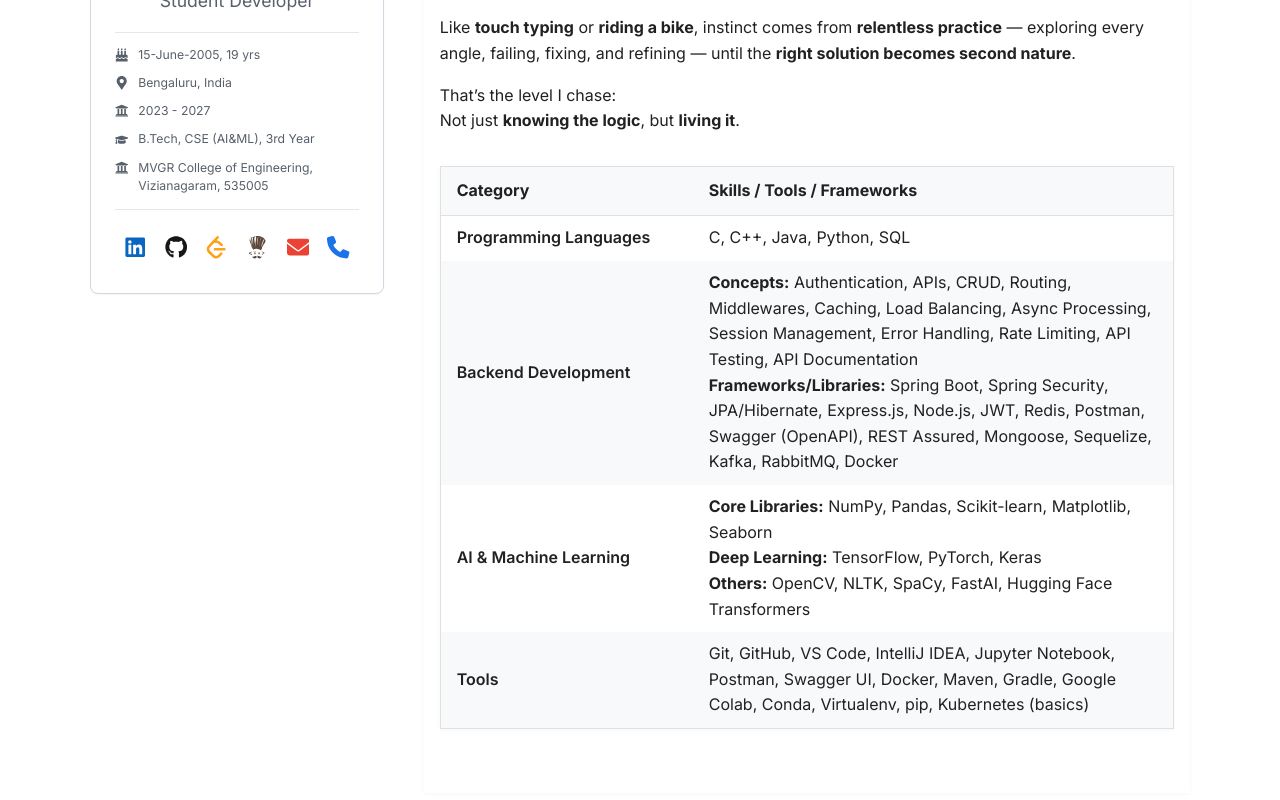
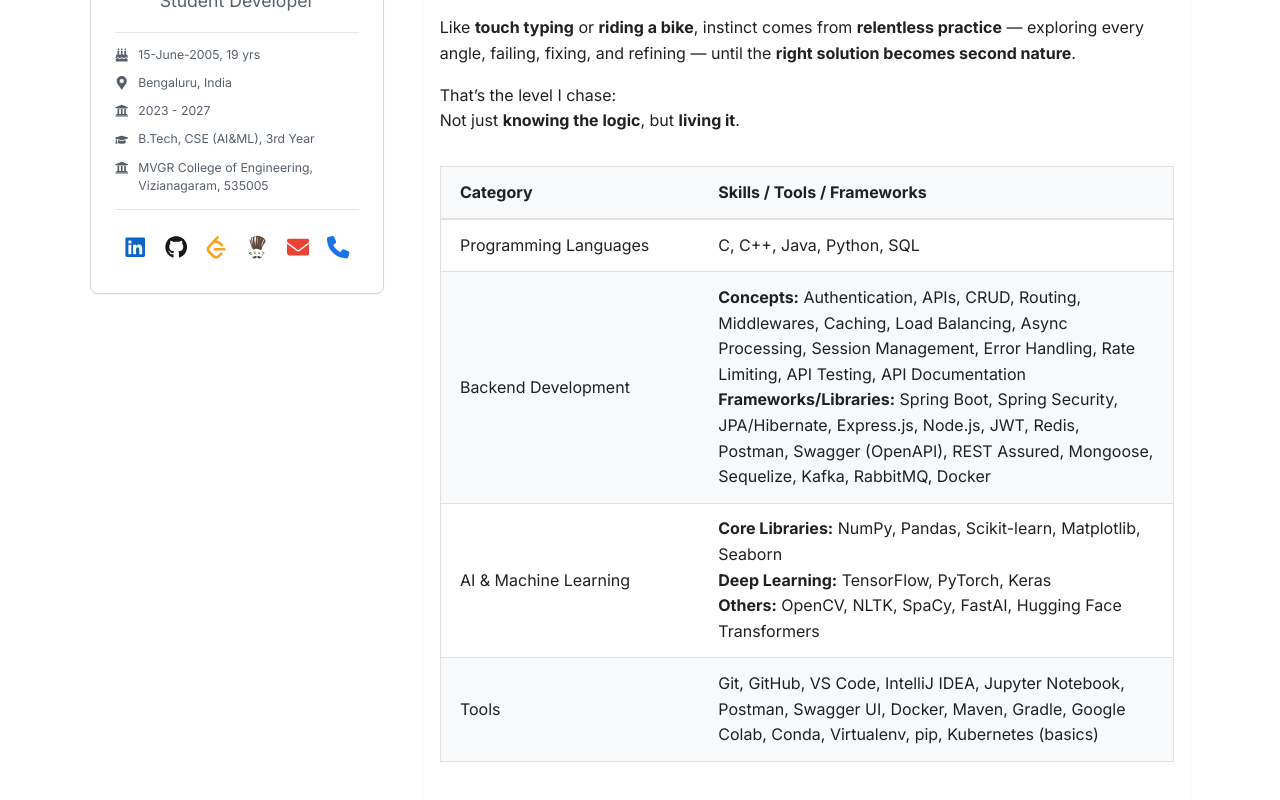
Before and after one commit to Mudavath-Giri-Naik/my-portfolio, a Next.js app: page / in a window 1280 px wide. Shown: the part 314-1114 px from the top of the page. Built offline with nearby package versions, Linux system fonts and the light colour scheme.

Commit message:
updated table UI

```diff
--- a/src/app/page.tsx
+++ b/src/app/page.tsx
@@ -23,48 +23,132 @@ const AboutMeContent = () => (
       Not just <strong>knowing the logic</strong>, but <strong>living it</strong>.
     </p>
 
-    <table style={{
-      width: '100%',
-      borderCollapse: 'collapse',
-      marginTop: '2em',
-      background: '#fff',
-      fontSize: '1em',
-      boxShadow: '0 1px 4px rgba(0,0,0,0.04)',
-      border: '1px solid #e0e0e0',
-      wordBreak: 'break-word',
-    }}>
+    {/* The updated responsive table */}
+    <div className="skills-table-container">
+      <table className="skills-table">
         <thead>
-        <tr style={{background: '#f8f9fa'}}>
-          <th style={{textAlign: 'left', padding: '0.7em 1em', borderBottom: '1px solid #e0e0e0', fontWeight: 700, width: '220px'}}>Category</th>
-          <th style={{textAlign: 'left', padding: '0.7em 1em', borderBottom: '1px solid #e0e0e0', fontWeight: 700}}>Skills / Tools / Frameworks</th>
+          <tr>
+            <th>Category</th>
+            <th>Skills / Tools / Frameworks</th>
           </tr>
         </thead>
         <tbody>
           <tr>
-          <td style={{padding: '0.6em 1em', fontWeight: 600}}>Programming Languages</td>
-          <td style={{padding: '0.6em 1em'}}>C, C++, Java, Python, SQL</td>
+            <td>Programming Languages</td>
+            <td>C, C++, Java, Python, SQL</td>
           </tr>
-        <tr style={{background: '#f8f9fa'}}>
-          <td style={{padding: '0.6em 1em', fontWeight: 600}}>Backend Development</td>
-          <td style={{padding: '0.6em 1em'}}>
+          <tr>
+            <td>Backend Development</td>
+            <td>
               <strong>Concepts:</strong> Authentication, APIs, CRUD, Routing, Middlewares, Caching, Load Balancing, Async Processing, Session Management, Error Handling, Rate Limiting, API Testing, API Documentation<br/>
               <strong>Frameworks/Libraries:</strong> Spring Boot, Spring Security, JPA/Hibernate, Express.js, Node.js, JWT, Redis, Postman, Swagger (OpenAPI), REST Assured, Mongoose, Sequelize, Kafka, RabbitMQ, Docker
             </td>
           </tr>
           <tr>
-          <td style={{padding: '0.6em 1em', fontWeight: 600}}>AI & Machine Learning</td>
-          <td style={{padding: '0.6em 1em'}}>
+            <td>AI & Machine Learning</td>
+            <td>
               <strong>Core Libraries:</strong> NumPy, Pandas, Scikit-learn, Matplotlib, Seaborn<br/>
               <strong>Deep Learning:</strong> TensorFlow, PyTorch, Keras<br/>
               <strong>Others:</strong> OpenCV, NLTK, SpaCy, FastAI, Hugging Face Transformers
             </td>
           </tr>
-        <tr style={{background: '#f8f9fa'}}>
-          <td style={{padding: '0.6em 1em', fontWeight: 600}}>Tools</td>
-          <td style={{padding: '0.6em 1em'}}>Git, GitHub, VS Code, IntelliJ IDEA, Jupyter Notebook, Postman, Swagger UI, Docker, Maven, Gradle, Google Colab, Conda, Virtualenv, pip, Kubernetes (basics)</td>
+          <tr>
+            <td>Tools</td>
+            <td>Git, GitHub, VS Code, IntelliJ IDEA, Jupyter Notebook, Postman, Swagger UI, Docker, Maven, Gradle, Google Colab, Conda, Virtualenv, pip, Kubernetes (basics)</td>
           </tr>
         </tbody>
       </table>
+    </div>
+
+    {/* Scoped CSS for the component, including the responsive media query */}
+    <style jsx>{`
+      .skills-table-container {
+        margin-top: 2em;
+        overflow-x: auto;
+      }
+
+      .skills-table {
+        width: 100%;
+        border-collapse: collapse;
+        background: #fff;
+        font-size: 1em;
+        box-shadow: 0 1px 4px rgba(0,0,0,0.04);
+        border: 1px solid #e0e0e0;
+        word-break: break-word;
+      }
+
+      .skills-table th, .skills-table td {
+        padding: 0.8em 1.2em;
+        text-align: left;
+      }
+
+      .skills-table thead tr {
+        background: #f8f9fa;
+      }
+
+      .skills-table th {
+        font-weight: 700;
+        border-bottom: 2px solid #e0e0e0;
+      }
+
+      .skills-table th:first-child {
+        width: 220px;
+      }
+
+      .skills-table tbody tr:nth-child(even) {
+        background: #f8f9fa;
+      }
+
+      .skills-table td {
+          border-bottom: 1px solid #e0e0e0;
+      }
+
+      .skills-table tbody tr:last-child td {
+          border-bottom: none;
+      }
+
+      /* --- Responsive Mobile View --- */
+      @media (max-width: 768px) {
+        .skills-table thead {
+          /* Hide the default table header on mobile */
+          display: none;
+        }
+
+        .skills-table, .skills-table tbody, .skills-table tr, .skills-table td {
+          /* Deconstruct the table into block-level elements */
+          display: block;
+          width: 100%;
+        }
+
+        .skills-table tr {
+          /* Each row becomes a card */
+          margin-bottom: 1.5rem;
+          border: 1px solid #dee2e6;
+          border-radius: 8px;
+          box-shadow: 0 4px 12px rgba(0,0,0,0.06);
+          overflow: hidden; /* Important for border-radius */
+        }
+
+        .skills-table td {
+          border: none;
+          padding: 1rem 1.2rem;
+        }
+
+        .skills-table td:first-child {
+          /* This is our new card header */
+          background-color: #e7f5ff; /* Light blue background */
+          font-weight: 700;
+          font-size: 1.1em;
+          color: #1c5d99; /* A darker blue for text */
+          border-bottom: 1px solid #cce7ff;
+        }
+
+        .skills-table td:last-child {
+            /* This is the card body */
+            background-color: #fff;
+        }
+      }
+    `}</style>
   </article>
 );
 
```
Lines whose indentation alone changed are shown as unchanged.
